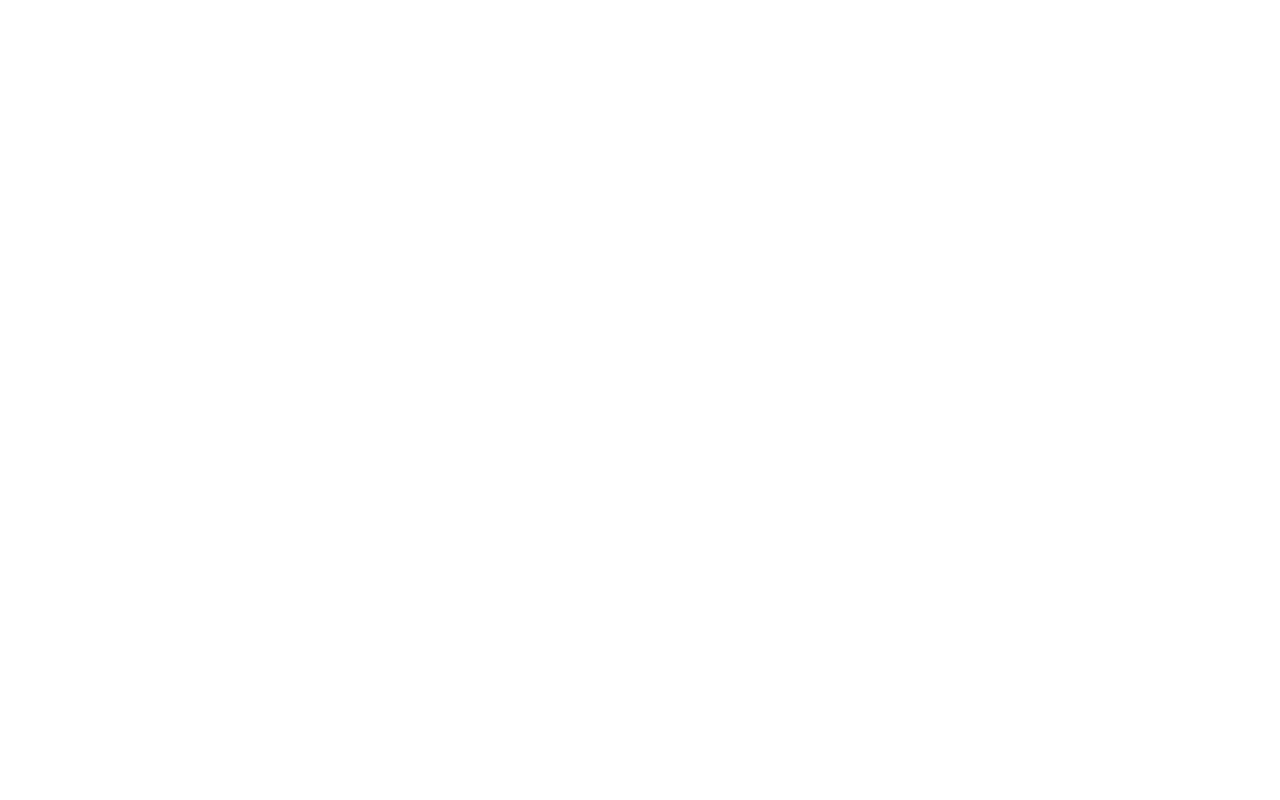
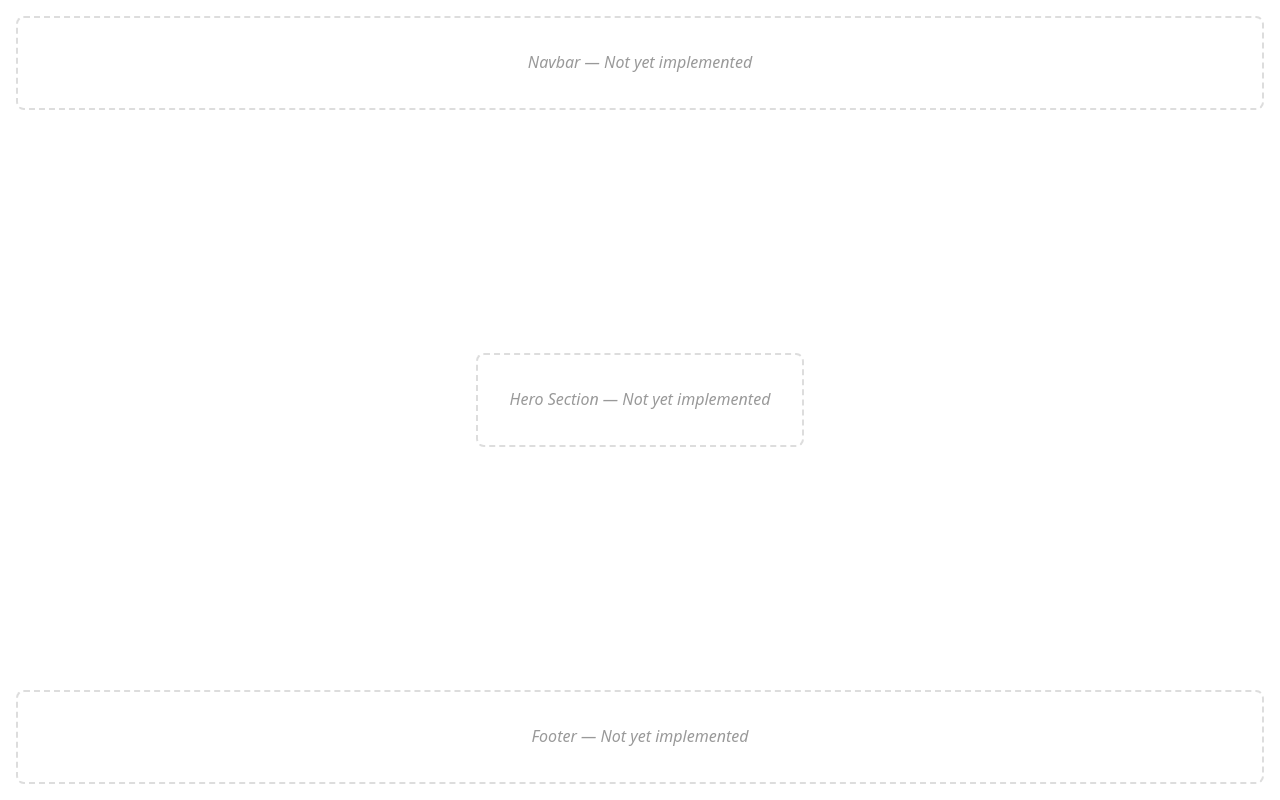
Before and after one commit to JindoKimKor/gdg-git-workshop-landing-page, a plain HTML site: page index.html in a window 1280 px wide. Drawn offline with Linux system fonts and the light colour scheme.

Commit message:
chore: add placeholder sections and update README with workshop scenario

```diff
--- a/index.html
+++ b/index.html
@@ -8,9 +8,18 @@
 </head>
 <body>
     <!-- Navbar: Issue #1 -->
+    <nav class="navbar">
+        <div class="placeholder">Navbar — Not yet implemented</div>
+    </nav>
 
     <!-- Hero Section: Issue #2 -->
+    <section class="hero">
+        <div class="placeholder">Hero Section — Not yet implemented</div>
+    </section>
 
     <!-- Footer: Issue #3 -->
+    <footer class="footer">
+        <div class="placeholder">Footer — Not yet implemented</div>
+    </footer>
 </body>
 </html>
--- a/style.css
+++ b/style.css
@@ -9,4 +9,35 @@ body {
     font-family: system-ui, -apple-system, sans-serif;
     line-height: 1.6;
     color: #333;
+    min-height: 100vh;
+    display: flex;
+    flex-direction: column;
 }
+
+/* Placeholder styling for unimplemented sections */
+.placeholder {
+    padding: 2rem;
+    text-align: center;
+    color: #999;
+    font-style: italic;
+    border: 2px dashed #ddd;
+    border-radius: 8px;
+    margin: 1rem;
+}
+
+/* Section layout */
+.navbar {
+    min-height: 60px;
+}
+
+.hero {
+    flex: 1;
+    display: flex;
+    align-items: center;
+    justify-content: center;
+    min-height: 400px;
+}
+
+.footer {
+    min-height: 100px;
+}
```
Also changed, not shown: 1 other file.
